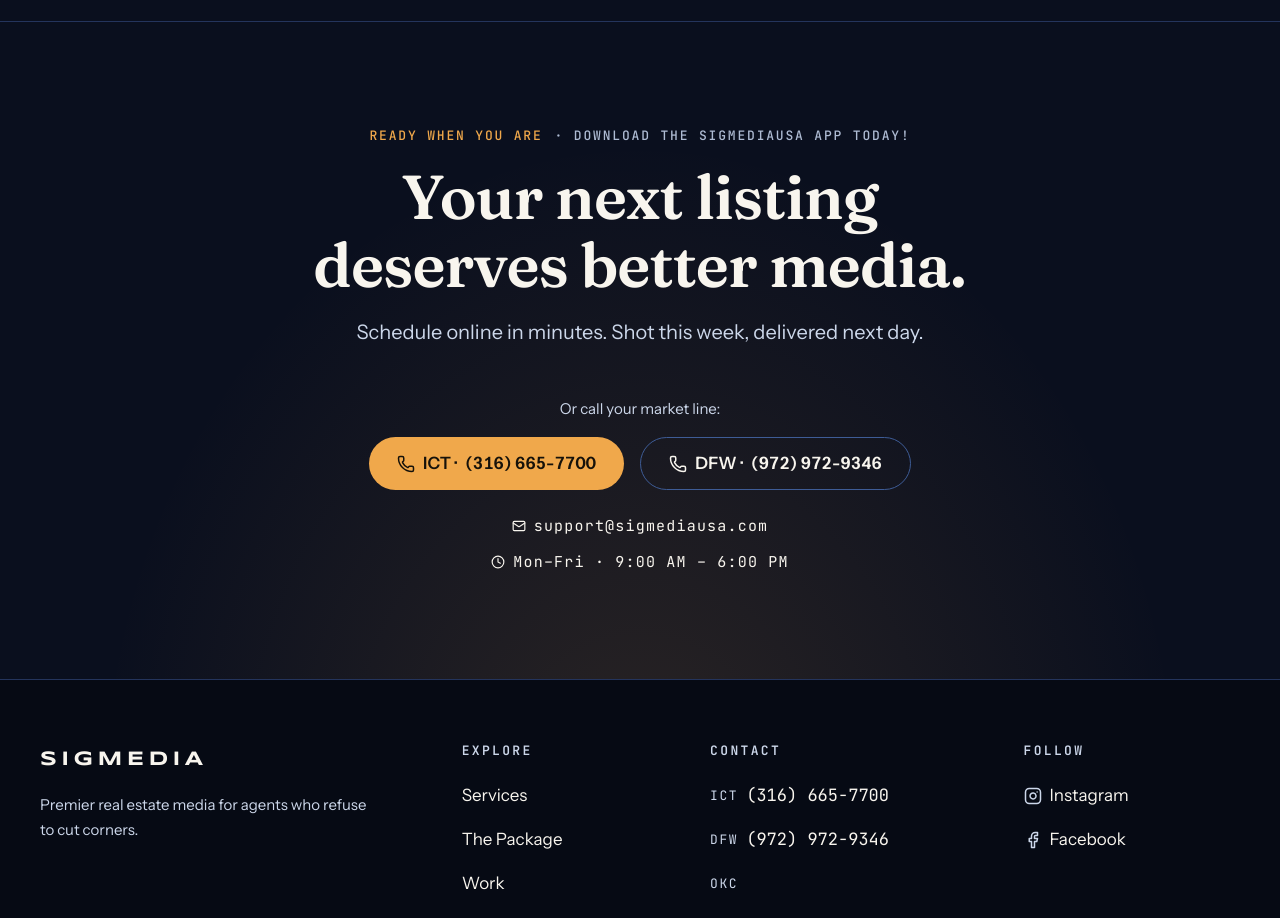
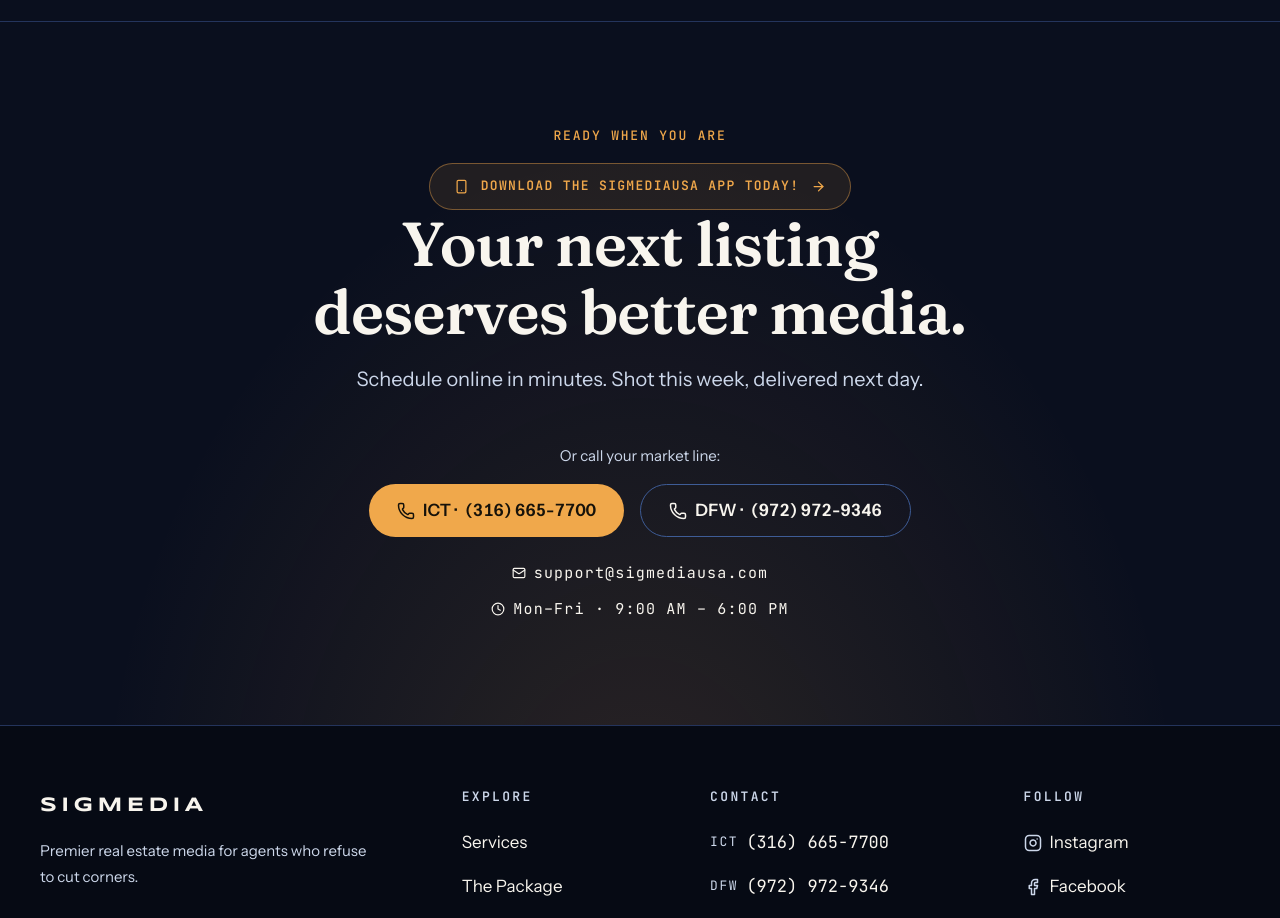
Before and after one commit to muneebnawaz018/sigmediausa, a React (Vite) app: page / in a window 1280 px wide. Shown: the part 8900-9818 px from the top of the page. Built offline with nearby package versions, Linux system fonts and the light colour scheme.

Commit message:
preview added

```diff
--- a/src/components/CtaBand.jsx
+++ b/src/components/CtaBand.jsx
@@ -1,4 +1,4 @@
-import { Phone, Clock, Mail } from 'lucide-react'
+import { Phone, Clock, Mail, Smartphone, ArrowRight } from 'lucide-react'
 import { CTA, MARKETS, CONTACT } from '../data/site.js'
 import { openAppModal } from './AppModal.jsx'
 import Reveal from './Reveal.jsx'
@@ -13,9 +13,14 @@
     <section id="contact" className="section cta-band" aria-labelledby="cta-band-title">
       <div className="container">
         <Reveal as="p" className="exif cta-band__eyebrow">
-          {CTA.eyebrow}{' '}
-          <button className="exif__meta cta-band__app-link" onClick={openAppModal}>
-            · download the SIGMEDIAUSA app today!
+          {CTA.eyebrow}
+        </Reveal>
+
+        <Reveal delay={40} className="cta-band__app-cta">
+          <button className="cta-band__app-link" onClick={openAppModal}>
+            <Smartphone size={15} aria-hidden="true" />
+            Download the SIGMEDIAUSA app today!
+            <ArrowRight size={15} aria-hidden="true" className="cta-band__app-arrow" />
           </button>
         </Reveal>
 
--- a/src/components/cta-band.css
+++ b/src/components/cta-band.css
@@ -57,19 +57,81 @@
 }
 
 /* Eyebrow app-download text acts as a button opening the store modal */
+/* App CTA — reads as a button, not a sentence */
+.cta-band__app-cta {
+  display: flex;
+  justify-content: center;
+  margin-top: var(--space-4);
+}
+
 .cta-band__app-link {
-  background: none;
-  border: 0;
-  padding: 0;
-  font: inherit;
-  letter-spacing: inherit;
-  text-transform: inherit;
+  display: inline-flex;
+  align-items: center;
+  gap: var(--space-3);
+  min-height: 44px;
+  padding: var(--space-3) var(--space-6);
+  background: color-mix(in srgb, var(--glow) 10%, transparent);
+  border: 1px solid color-mix(in srgb, var(--glow) 42%, transparent);
+  border-radius: var(--radius-pill);
+  font-family: var(--font-mono);
+  font-size: var(--text-xs);
+  font-weight: 600;
+  letter-spacing: 0.1em;
+  text-transform: uppercase;
+  color: var(--glow);
   cursor: pointer;
-  transition: color var(--dur-fast, 150ms) ease;
+  transition:
+    background var(--dur-fast, 150ms) ease,
+    border-color var(--dur-fast, 150ms) ease,
+    color var(--dur-fast, 150ms) ease,
+    transform var(--dur-fast, 150ms) ease;
+}
+
+.cta-band__app-link svg {
+  flex-shrink: 0;
+}
+
+.cta-band__app-arrow {
+  transition: transform var(--dur-fast, 150ms) ease;
 }
 
 .cta-band__app-link:hover {
-  color: var(--glow);
+  background: color-mix(in srgb, var(--glow) 18%, transparent);
+  border-color: var(--glow);
+  color: var(--glow-bright);
+  transform: translateY(-2px);
+}
+
+.cta-band__app-link:hover .cta-band__app-arrow {
+  transform: translateX(3px);
+}
+
+.cta-band__app-link:focus-visible {
+  outline: 2px solid var(--glow);
+  outline-offset: 3px;
+}
+
+@media (max-width: 480px) {
+  .cta-band__app-link {
+    gap: var(--space-2);
+    padding: var(--space-3) var(--space-4);
+    letter-spacing: 0.06em;
+  }
+}
+
+@media (prefers-reduced-motion: reduce) {
+  .cta-band__app-link,
+  .cta-band__app-arrow {
+    transition: none;
+  }
+
+  .cta-band__app-link:hover {
+    transform: none;
+  }
+
+  .cta-band__app-link:hover .cta-band__app-arrow {
+    transform: none;
+  }
 }
 
 .cta-band__email {
```
